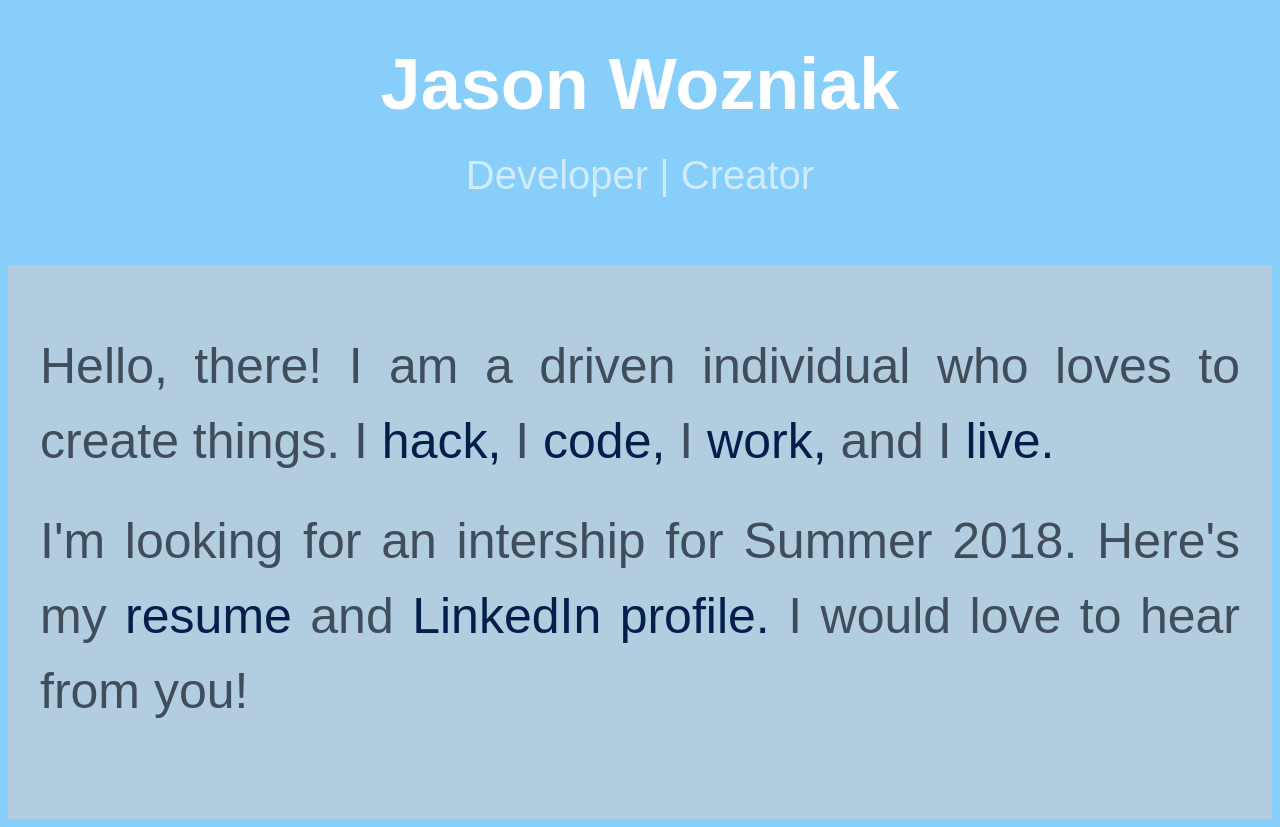
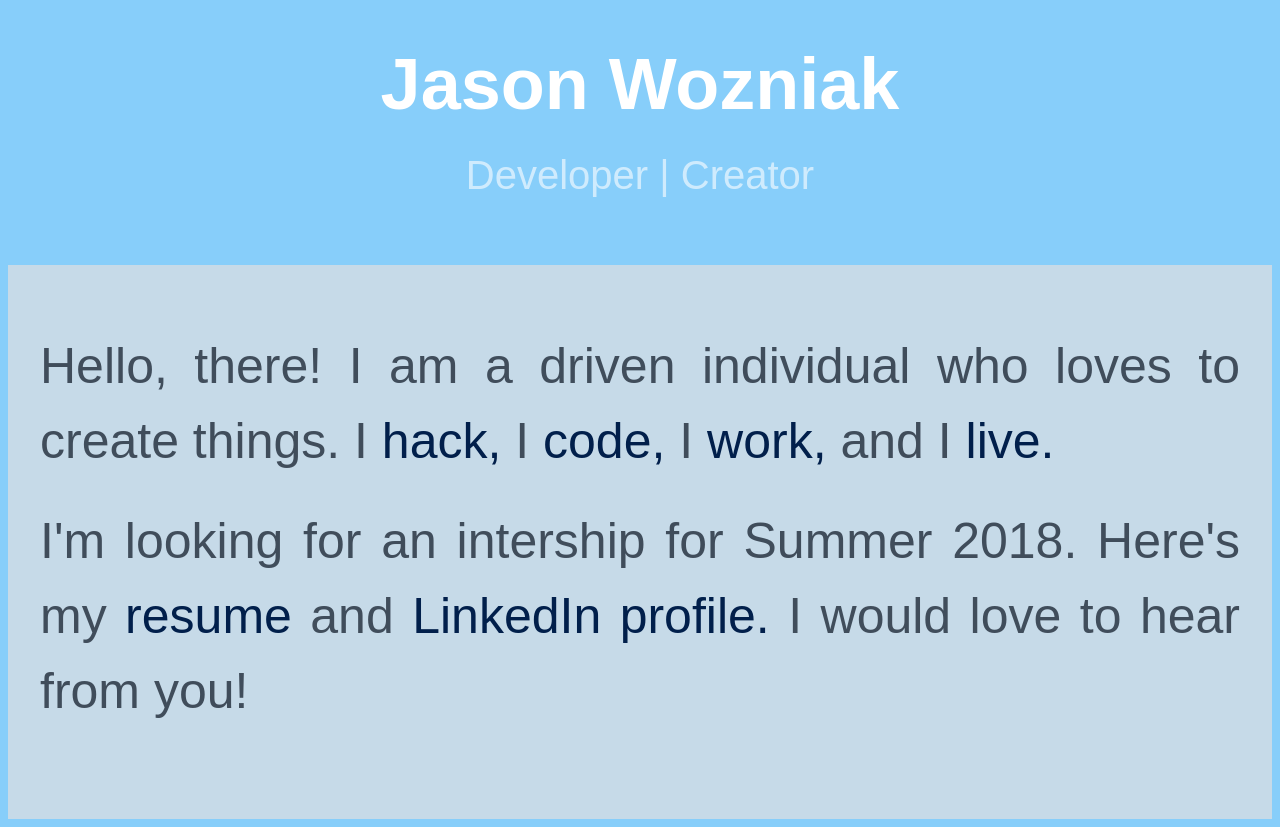
Before and after one commit to jasonwoz/jasonwoz.github.io, a plain HTML site: page index.html in a window 1280 px wide. Drawn offline with Linux system fonts and the light colour scheme.

Commit message:
changing colors

```diff
--- a/css/home.css
+++ b/css/home.css
@@ -29,7 +29,7 @@ body {
 
 
 .description-section {
-	background-color: #b3cde0;
+	background-color: #c6dae8;
 	position: relative;
 	padding-bottom: 4em;
 	padding-top: 4em;
```
